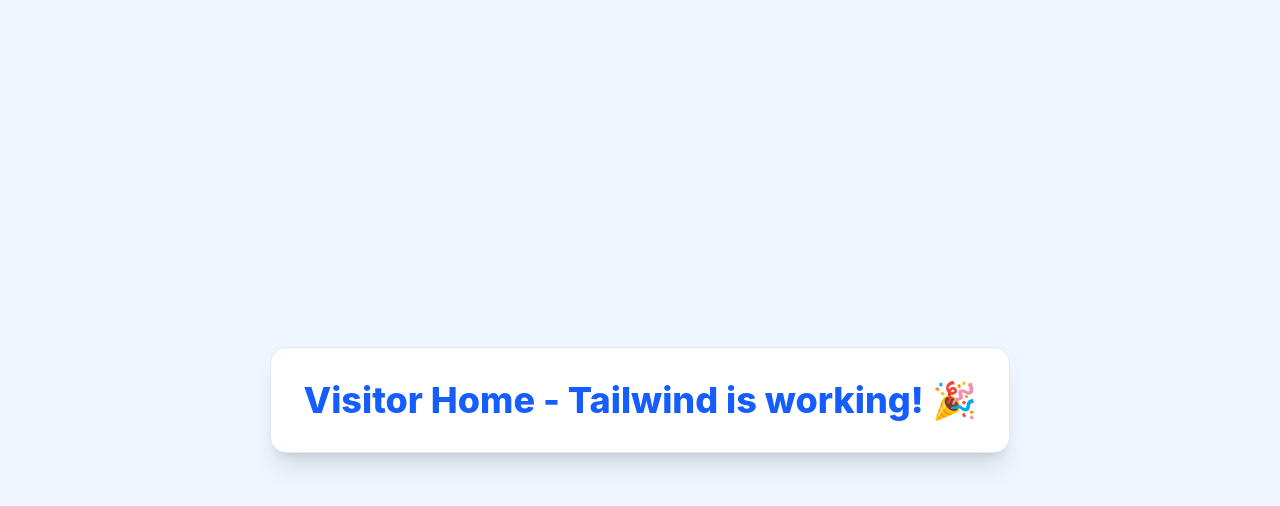
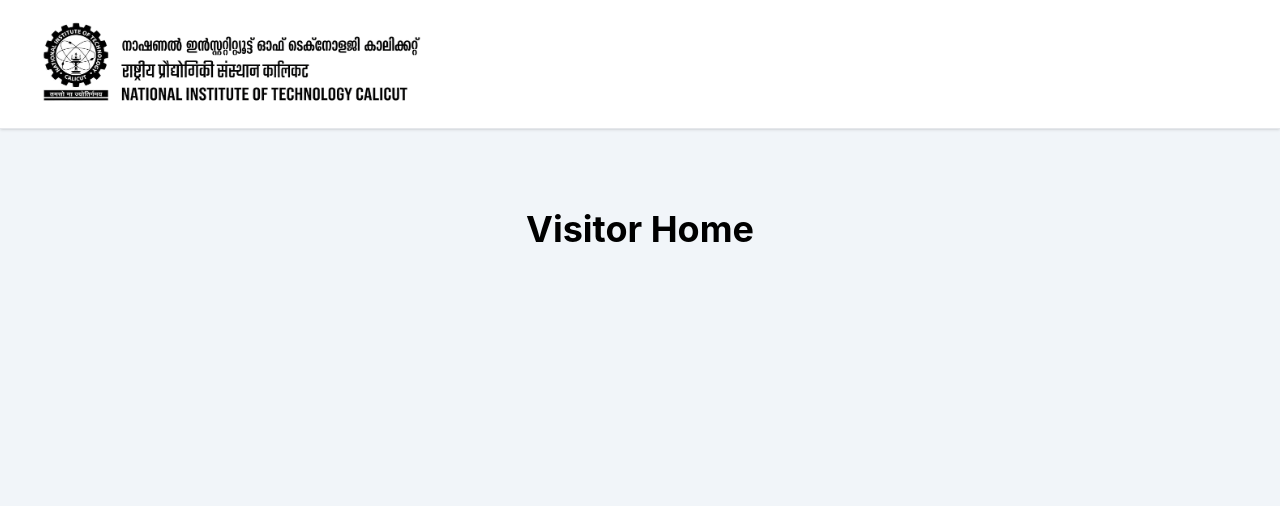
Before and after one commit to arjunsan22/visitor_management_system, a React app in the folder frontend/: page / in a window 1280 px wide. Shown: the top 506 px of the page. Built offline with nearby package versions, Linux system fonts and the light colour scheme; the HTML template or start-up script is replaced by a standard one.

Commit message:
header design with home.jsx 1st part completed

```diff
--- /dev/null
+++ b/frontend/src/components/visitor/Header.jsx
@@ -0,0 +1,24 @@
+export const Header = () => {
+    return (
+        <header className="w-full border-b border-gray-200 bg-[#0A0E2B] shadow-sm sm:bg-white transition-colors duration-300">
+            <div className="mx-auto flex max-w-7xl items-center justify-between gap-3 px-4 py-2.5 sm:px-6 sm:py-4">
+
+                <div className="flex items-center gap-3 sm:gap-4">
+                    <img
+                        src="/white-nitc-logo.png"
+                        alt="NIT Calicut"
+                        className="h-12 w-auto object-contain sm:hidden"
+                    />
+
+                    <img
+                        src="/nitc-logo.png"
+                        alt="NIT Calicut"
+                        className="hidden w-auto object-contain sm:block sm:h-16 md:h-24"
+                    />
+
+                </div>
+
+            </div>
+        </header>
+    );
+};
--- a/frontend/src/pages/visitor/Home.jsx
+++ b/frontend/src/pages/visitor/Home.jsx
@@ -1,9 +1,20 @@
+
+import { Header } from "../../components/visitor/Header";
+
 export const Home = () => {
     return (
-        <div className="flex items-center justify-center min-h-screen bg-blue-50">
-            <h1 className="text-4xl font-extrabold text-blue-600 bg-white p-8 rounded-2xl shadow-xl border border-blue-100">
-                Visitor Home - Tailwind is working! 🎉
-            </h1>
+        <div className="min-h-screen bg-slate-100">
+
+            <Header />
+
+            <main className="mx-auto flex max-w-7xl items-center justify-center px-6 py-20">
+
+                <h1 className="text-4xl font-bold">
+                    Visitor Home
+                </h1>
+
+            </main>
+
         </div>
     );
 };
```
Also changed, not shown: frontend/public/nitc-logo.png (added), frontend/public/white-nitc-logo.png (added).
